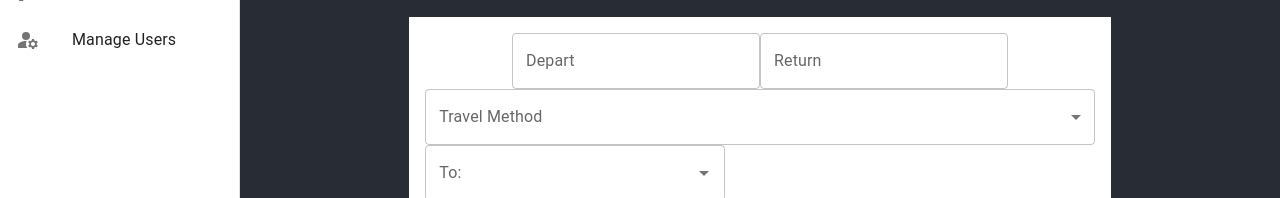
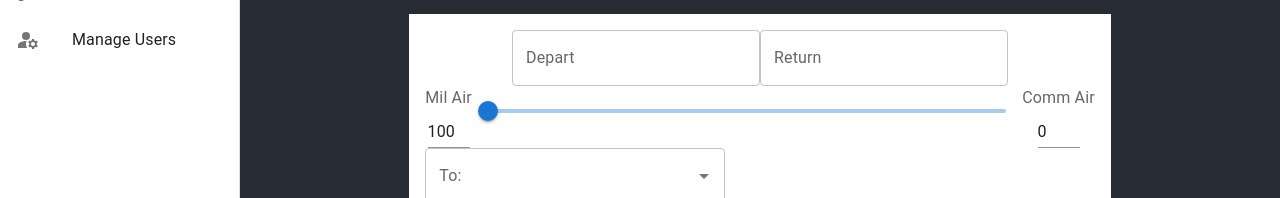
Before and after one commit to mkborland/TACT, a React (Create React App) app in the folder Client/: page /Dashboard/NewExercisePage in a window 1280 px wide. Shown: the part 201-399 px from the top of the page. Built offline with nearby package versions, Linux system fonts and the light colour scheme; no server answers.

Commit message:
functional sliderbar for milair/comair

```diff
--- a/Client/src/components/FlightSearch/FlightSearch.js
+++ b/Client/src/components/FlightSearch/FlightSearch.js
@@ -14,6 +14,15 @@ import Select, { SelectChangeEvent } from '@mui/material/Select';
 import FormControl from '@mui/material/FormControl';
 import Box from '@mui/material/Box';
 import { useAppContext } from '../../context/AppContext'
+import Grid from '@mui/material/Grid';
+import Typography from '@mui/material/Typography';
+import Slider from '@mui/material/Slider';
+import MuiInput from '@mui/material/Input';
+import VolumeUp from '@mui/icons-material/VolumeUp';
+import { styled } from '@mui/material/styles';
+
+
+
 
 
 const FlightSearch = () => {
@@ -24,20 +33,48 @@ const FlightSearch = () => {
     const [data, setData] = useState([]);
     // const [inputs, setInputs] = useState({ departureDate: '2023-06-25', returnDate: '2023-06-30', locationDeparture: 'SJC', locationArrival: 'SAN' });
     const [inputs, setInputs] = useState({});
-    const [travelmethod, setTravelMethod] = useState('');
     const [flightdisable, setFlightDisable] = useState(true);
     const [flightsloading, setFlightsLoading] = useState(false);
 
+    // const [totalpersonnel, setTotalPersonnel] = useState(newExerciseObject.overView.totalPersonal);
+    const [totalpersonnel, setTotalPersonnel] = useState(100);
+    const [value, setValue] = useState({mil: totalpersonnel, com: 0});
 
 
-    const handleChange = (event) => {
-        setTravelMethod(event.target.value);
-        if (event.target.value === "Commercial Air") {
+    const Input = styled(MuiInput)`
+        width: 42px;
+        `;
+
+    useEffect(() => {
+        if (value.com > 0) {
             setFlightDisable(false)
         }else{
             setFlightDisable(true)
         }
+
+      }, [value]);
+
+
+
+    const handleSliderChange = (event, newValue) => {
+        setValue({com: newValue, mil: totalpersonnel-newValue});
     };
+
+    const handleMilInputChange = (event) => {
+        setValue(event.target.value === '' ? '' : {com: Number(totalpersonnel-event.target.value), mil: Number(event.target.value)});
+      };
+
+    const handleComInputChange = (event) => {
+        setValue(event.target.value === '' ? '' : {com: Number(event.target.value), mil: Number(totalpersonnel-event.target.value)});
+      };
+
+    const handleBlur = () => {
+        if (value < 0) {
+          setValue(0);
+        } else if (value > 100) {
+          setValue(100);
+        }
+      };
 
     const chooseInputs = (name, value) => {
         inputs[name] = value
@@ -99,19 +136,47 @@ const FlightSearch = () => {
                     <DatePicker label="Return" onChange={newValue =>{
                         chooseInputs('returnDate', newValue.format('YYYY-MM-DD'))
                     }}/>
-                    <FormControl fullWidth>
-                    <InputLabel id="demo-simple-select-label">Travel Method</InputLabel>
-                    <Select
-                    labelId="demo-simple-select-label"
-                    id="demo-simple-select"
-                    value={travelmethod}
-                    label="Travel Method"
-                    onChange={handleChange}
-                    >
-                        <MenuItem value="Military Air">Military Air</MenuItem>
-                        <MenuItem value="Commercial Air">Commercial Air</MenuItem>
-                    </Select>
-                    </FormControl>
+                    <Grid container spacing={2} alignItems="center">
+                        <Grid item>
+                        <InputLabel id="demo-simple-select-label">Mil Air</InputLabel>
+                        <Input
+                            value={value.mil}
+                            size="small"
+                            onChange={handleMilInputChange}
+                            onBlur={handleBlur}
+                            inputProps={{
+                            step: 1,
+                            min: 0,
+                            max: {totalpersonnel},
+                            type: 'number',
+                            'aria-labelledby': 'input-slider',
+                            }}
+                        />
+                        </Grid>
+                        <Grid item xs>
+                        <Slider
+                            value={typeof value.com === 'number' ? value.com : 0}
+                            onChange={handleSliderChange}
+                            aria-labelledby="input-slider"
+                        />
+                        </Grid>
+                        <Grid item>
+                        <InputLabel id="demo-simple-select-label">Comm Air</InputLabel>
+                        <Input
+                            value={value.com}
+                            size="small"
+                            onChange={handleComInputChange}
+                            onBlur={handleBlur}
+                            inputProps={{
+                            step: 1,
+                            min: 0,
+                            max: {totalpersonnel},
+                            type: 'number',
+                            'aria-labelledby': 'input-slider',
+                            }}
+                        />
+                        </Grid>
+                    </Grid>
                     <LocationField chooseInputs={chooseInputs} label='To:' name='locationDeparture'/>
                     <LocationField chooseInputs={chooseInputs} label='From:' name='locationArrival'/>
                     <LoadingButton loading={flightsloading} variant="contained" loadingPosition="end"
```
